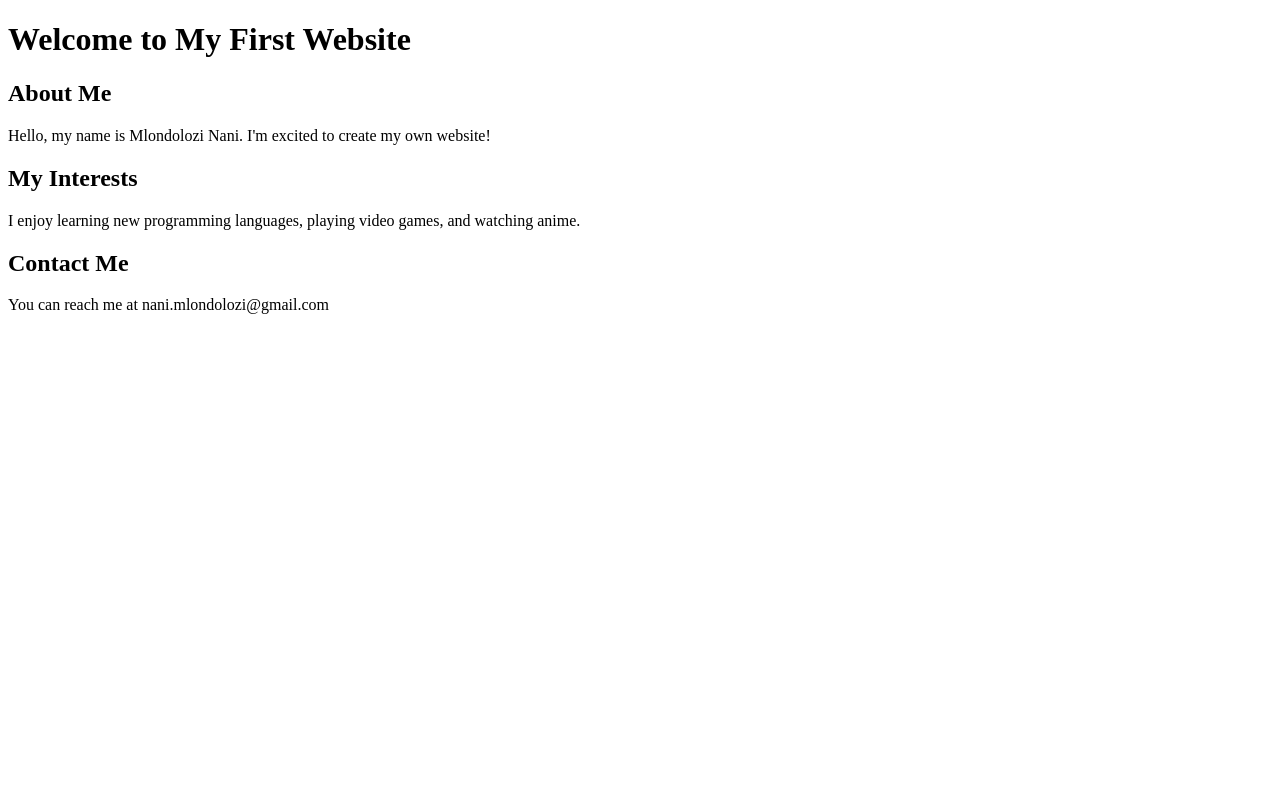
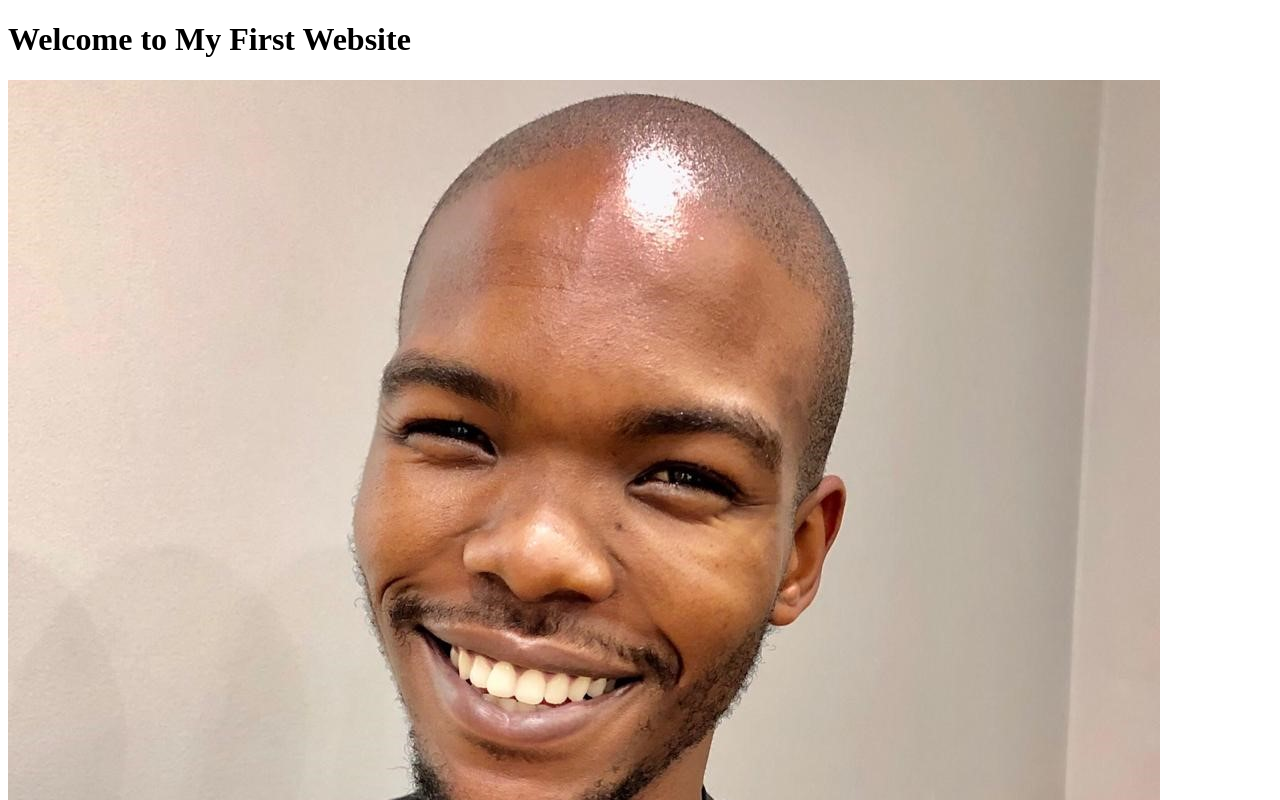
Before and after one commit to MlondoloziNani/My-First_Website, a plain HTML site: page index.html in a window 1280 px wide. Shown: the top 800 px of the page. Drawn offline with Linux system fonts and the light colour scheme.

Commit message:
added image

```diff
--- a/index.html
+++ b/index.html
@@ -6,6 +6,8 @@
 </head>
 <body>
   <h1>Welcome to My First Website</h1>
+
+  <img src="images/Picture1.JPG" alt="This is me">
 
   <h2>About Me</h2>
   <p>Hello, my name is Mlondolozi Nani. I'm excited to create my own website!</p>
```
Also changed, not shown: images/Picture1.JPG (added).
